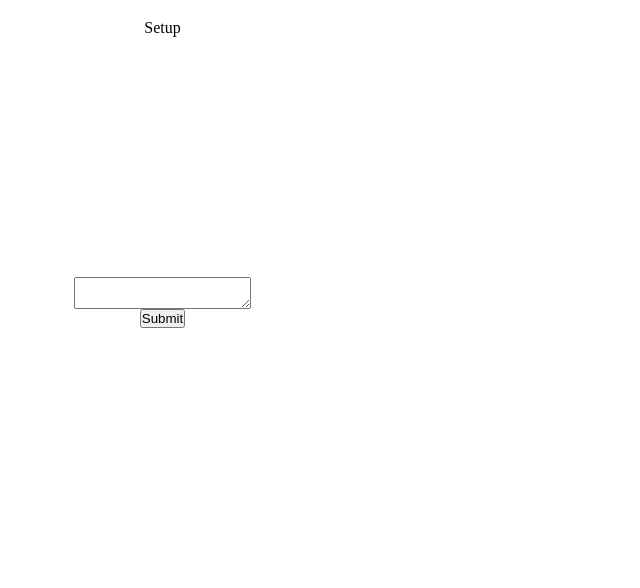
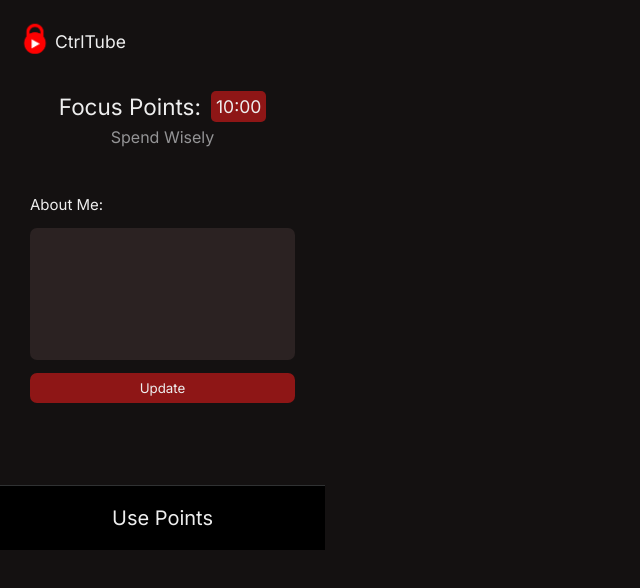
Before and after one commit to MrVoracious/CtrlTube, a browser extension: page index.html in a window 1280 px wide. Shown: the whole page, without its empty margins (0-640 px from the left). Drawn offline with Linux system fonts and the light colour scheme.

Commit message:
soham said to push

```diff
--- a/index.html
+++ b/index.html
@@ -8,13 +8,25 @@
 </head>
 <body>
     <div class="container">
-        <div class="heading">
-            Setup
+        <div class="header">
+            <img src="icon.png" alt="" class="icon">
+            <span>CtrlTube</span>
+        </div>
+        <div class="focus">
+            <div class="heading">
+                Focus Points:
+                <div class="points">10:00</div>
+            </div>
+            <div class="desc">
+                Spend Wisely
+            </div>
         </div>
         <form action="">
+            <div class="inputLabel">About Me:</div>
             <textarea name="" id=""></textarea>
-            <button type="submit">Submit</button>
+            <button type="submit" class="update">Update</button>
         </form>
+        <button class="usePoints">Use Points</button>
     </div>
 </body>
 </html>
--- a/shortsRickRoll.js
+++ /dev/null
@@ -1,2 +0,0 @@
-alert("!!!! You shall not pass !!!!")
-window.location.href = "https://youtu.be/dQw4w9WgXcQ?si=cAEBQFQd4ETX4dC-&t=42";
--- a/style.css
+++ b/style.css
@@ -1,11 +1,20 @@
+@import url('https://fonts.googleapis.com/css2?family=Inter:ital,opsz,wght@0,14..32,100..900;1,14..32,100..900&display=swap');
+
 *{
     padding: 0;
     margin: 0;
+    color: #EEEEEE;
+    font-family: inter;
+}
+
+html{
+    border-radius: 100px;
 }
 
 body{
     height: 550px;
     width: 325px;
+    background: #141111;
 }
 
 .container{
@@ -15,19 +24,118 @@ body{
     justify-content: center;
     align-items: center;
     flex-direction: column;
+    position: relative;
+}
+
+textarea:focus, input:focus{
+    outline: none;
+}
+
+input{
+    border: none;
+    background: transparent;
+    border-bottom: 1px solid #EEEEEE;
+}
+
+.header{
+    width: 100%;
+    height: 15%;
+    margin-bottom: 2.5%;
+    display: flex;
+    justify-content: start;
+    align-items: center;
+    box-sizing: border-box;
+    padding: 0 20px;
+    font-size: 17.5px;
+    position: relative;
+}
+
+.header > .icon{
+    height: 30px;
+    width: auto;
+    margin-right: 5px;
+    transform: translateY(-7.5%);
+}
+
+.focus{
+    display: flex;
+    flex-direction: column;
+    justify-content: center;
+    align-items: center;
+    flex-direction: column;
 }
 
 .heading{
+    font-size: 22.5px;
     display: flex;
     justify-content: center;
     align-items: center;
-    height: 10%;
+    width: 100%;
+}
+
+.points{
+    padding: 5px;
+    border-radius: 5px;
+    background-color: #8E1616;
+    margin-left: 10px;
+    font-size: 17.5px;
+}
+
+.desc{
+    margin-top: 5px;
+    color: #949496;
+}
+
+.desc>span{
+    color: inherit;
 }
 
 form{
     display: flex;
-    justify-content: center;
-    align-items: center;
+    justify-content: start;
+    align-items: start;
     flex-direction: column;
     flex: 1;
+    margin-top: 15%;
+    width: 100%;
+    box-sizing: border-box;
+    padding: 0 30px;
 }
+
+.inputLabel{
+    font-size: 15px;
+    margin-bottom: 5%;
+}
+
+textarea{
+    width: 100%;
+    box-sizing: border-box;
+    background: transparent;
+    border: none;
+    background-color: #2b2222;
+    border-radius: 7px;
+    padding: 10px;
+    aspect-ratio: 2 / 1;
+    resize: none;
+    margin-bottom: 5%;
+}
+
+.update, .usePoints{
+    border: none;
+    background: transparent;
+    background: #8E1616;
+    width: 100%;
+    padding: 7px 0;
+    border-radius: 7px;
+    cursor: pointer;
+}
+
+.usePoints{
+    position: absolute;
+    bottom: 0;
+    border-radius: 0;
+    background: #000;
+    padding: 20px 0;
+    font-size: 20px;
+    border-top: 1px solid #303233;
+}
```
Also changed, not shown: rough.html (+2 -10 lines), service_worker.js (+22 -23 lines), workIt.js (+58 -8 lines), icon.png (added), manifest.json, 2 other files.
